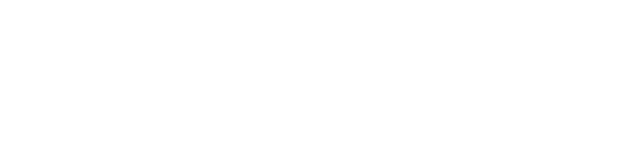
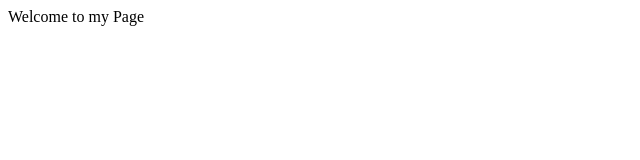
Before and after one commit to mohitzade/myRepo1, a plain HTML site: page index.html in a window 1280 px wide. Shown: the whole page, without its empty margins (0-640 px from the left). Drawn offline with Linux system fonts and the light colour scheme.

Commit message:
Changes made in index.html

```diff
--- a/index.html
+++ b/index.html
@@ -1,4 +1,6 @@
 <html>
 <head></head>
-<body></body>
+<body>
+Welcome to my Page
+</body>
 </html>
```
